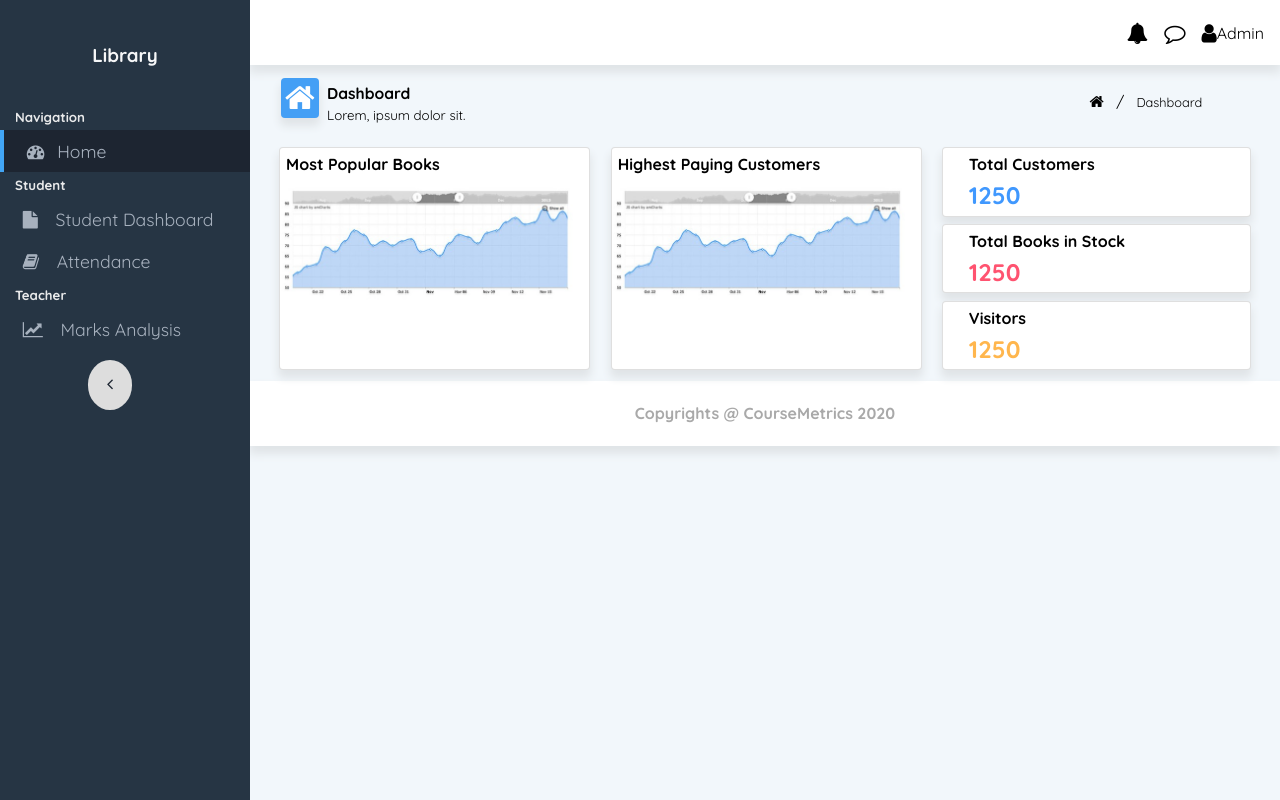
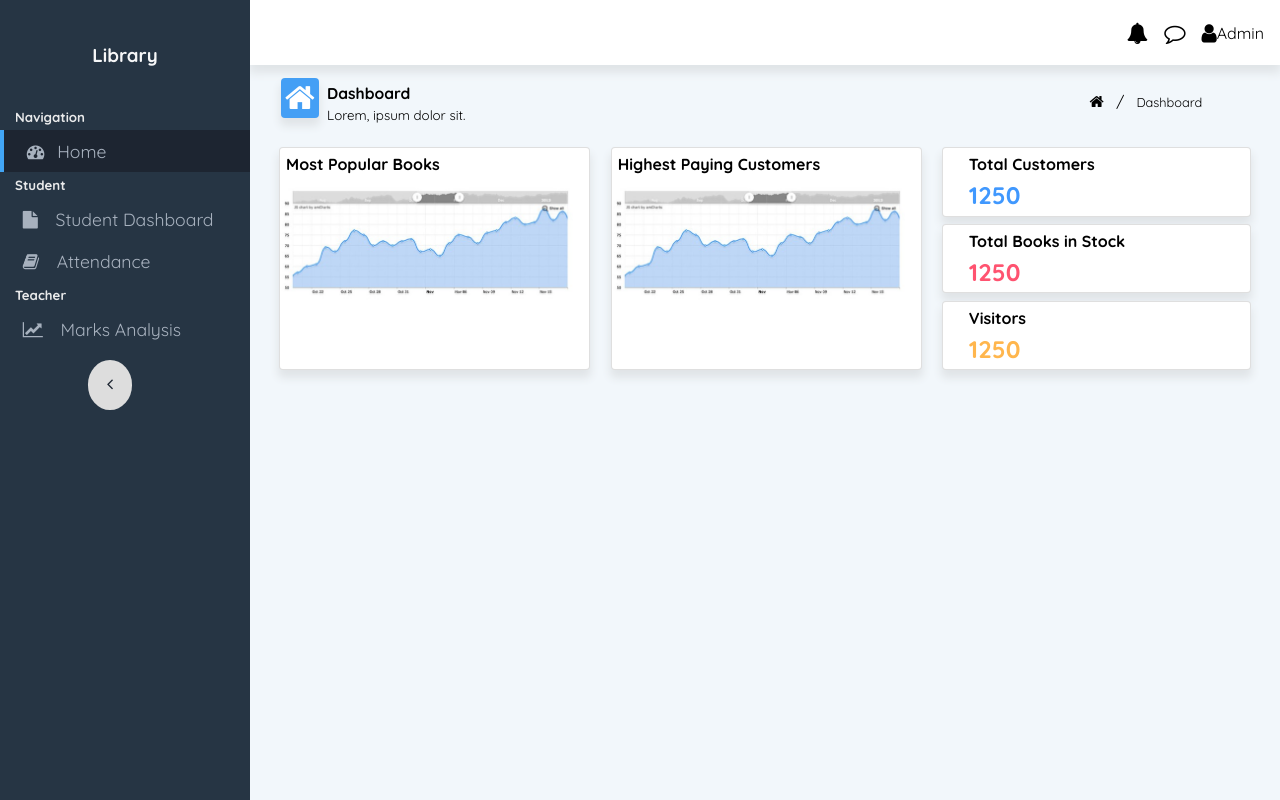
Before and after one commit to vinay18-2/flask-library-app, a Flask app: page / in a window 1280 px wide. Run offline with Flask 2, Linux system fonts and the light colour scheme.

Commit message:
home page

```diff
--- a/templates/index.html
+++ b/templates/index.html
@@ -152,9 +152,9 @@
 
         </div>
         <!-- Footer -->
-        <div class="navbar" style="display: flex;justify-content: center;align-items: center; color: #A9A9A9;">
+        <!-- <div class="navbar" style="display: flex;justify-content: center;align-items: center; color: #A9A9A9;">
             <h4>Copyrights @ CourseMetrics 2020</h4>
-        </div>
+        </div> -->
     </div>
     <script src="{{ url_for('static',filename='js/script.js') }}"></script>
 </body>
```
